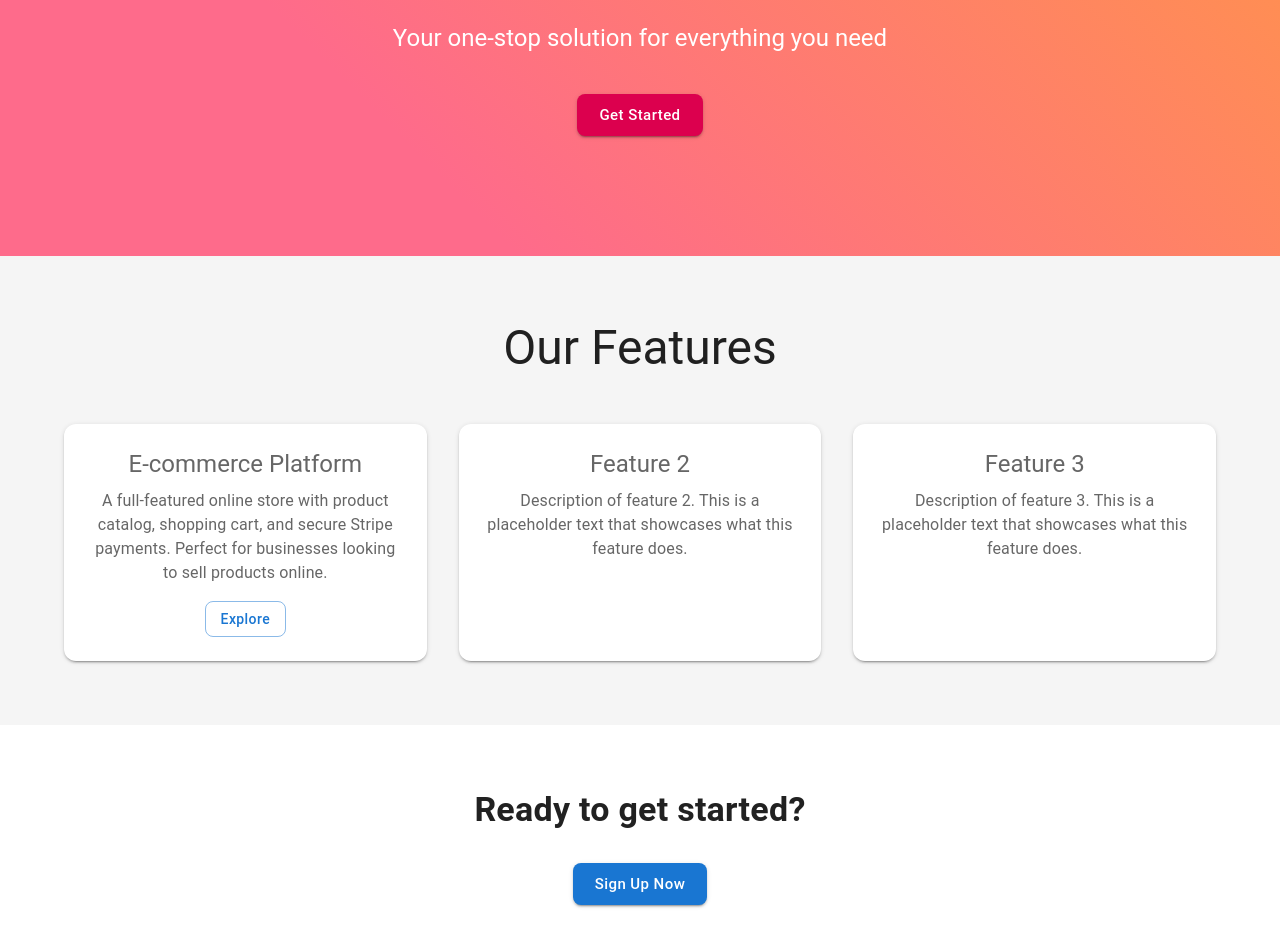
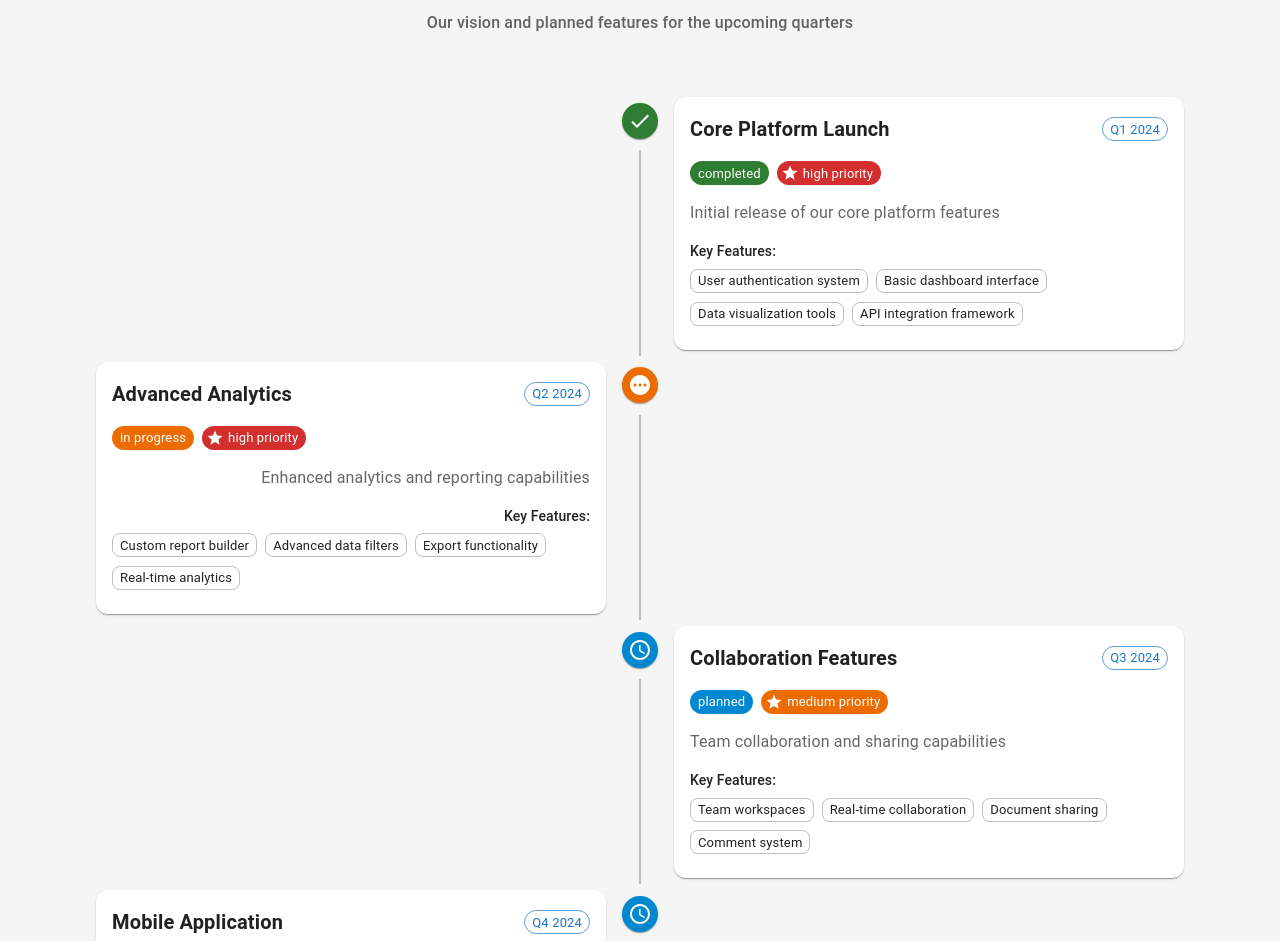
Before and after one commit to timone019/web-app-template, a React (Create React App) app: page /roadmap in a window 1280 px wide. Before the commit this address led to /. Shown: the part 260-1201 px from the top of the page. Built offline with nearby package versions, Linux system fonts and the light colour scheme.

Commit message:
footer: built out roadmap page

```diff
--- a/src/App.tsx
+++ b/src/App.tsx
@@ -20,6 +20,7 @@ import Checkout from './pages/Checkout';
 import OrderConfirmation from './pages/OrderConfirmation';
 import Pricing from './pages/Pricing';
 import Resources from './pages/Resources';
+import Roadmap from './pages/Roadmap';
 
 const App = () => {
   return (
@@ -138,6 +139,17 @@ const AppContent = () => {
                 </Box>
               }
             />
+            <Route
+              path="/roadmap"
+              element={
+                <Box sx={{ display: 'flex', flexDirection: 'column', minHeight: '100vh' }}>
+                  <Box sx={{ flex: 1, mt: 8 }}>
+                    <Roadmap />
+                  </Box>
+                  <Footer />
+                </Box>
+              }
+            />
             <Route path="*" element={<Navigate to="/" replace />} />
           </Routes>
         </Box>
--- a/src/components/Footer.tsx
+++ b/src/components/Footer.tsx
@@ -16,7 +16,7 @@ const Footer: React.FC = () => {
       { name: 'Features', href: '#' },
       { name: 'Pricing', href: '/pricing' },
       { name: 'Resources', path: '/resources' },
-      { name: 'Roadmap', href: '#' },
+      { name: 'Roadmap', path: '/roadmap' },
     ],
     company: [
       { name: 'About Us', href: '/about' },
--- /dev/null
+++ b/src/pages/Roadmap.tsx
@@ -0,0 +1,224 @@
+import React from 'react';
+import {
+  Container,
+  Typography,
+  Box,
+  Paper,
+  Stepper,
+  Step,
+  StepLabel,
+  StepContent,
+  Chip,
+  Grid,
+  Card,
+  CardContent,
+  useTheme,
+  useMediaQuery,
+} from '@mui/material';
+import {
+  Timeline,
+  TimelineItem,
+  TimelineSeparator,
+  TimelineConnector,
+  TimelineContent,
+  TimelineDot,
+} from '@mui/lab';
+import {
+  Check as CheckIcon,
+  Star as StarIcon,
+  Pending as PendingIcon,
+  Schedule as ScheduleIcon,
+} from '@mui/icons-material';
+
+interface RoadmapItem {
+  title: string;
+  description: string;
+  status: 'completed' | 'in-progress' | 'planned';
+  quarter: string;
+  features: string[];
+  priority: 'high' | 'medium' | 'low';
+}
+
+const roadmapData: RoadmapItem[] = [
+  {
+    title: 'Core Platform Launch',
+    description: 'Initial release of our core platform features',
+    status: 'completed',
+    quarter: 'Q1 2024',
+    features: [
+      'User authentication system',
+      'Basic dashboard interface',
+      'Data visualization tools',
+      'API integration framework',
+    ],
+    priority: 'high',
+  },
+  {
+    title: 'Advanced Analytics',
+    description: 'Enhanced analytics and reporting capabilities',
+    status: 'in-progress',
+    quarter: 'Q2 2024',
+    features: [
+      'Custom report builder',
+      'Advanced data filters',
+      'Export functionality',
+      'Real-time analytics',
+    ],
+    priority: 'high',
+  },
+  {
+    title: 'Collaboration Features',
+    description: 'Team collaboration and sharing capabilities',
+    status: 'planned',
+    quarter: 'Q3 2024',
+    features: [
+      'Team workspaces',
+      'Real-time collaboration',
+      'Document sharing',
+      'Comment system',
+    ],
+    priority: 'medium',
+  },
+  {
+    title: 'Mobile Application',
+    description: 'Native mobile applications for iOS and Android',
+    status: 'planned',
+    quarter: 'Q4 2024',
+    features: [
+      'Native iOS app',
+      'Native Android app',
+      'Offline functionality',
+      'Push notifications',
+    ],
+    priority: 'medium',
+  },
+  {
+    title: 'AI Integration',
+    description: 'Advanced AI-powered features and automation',
+    status: 'planned',
+    quarter: 'Q1 2025',
+    features: [
+      'Predictive analytics',
+      'Automated insights',
+      'Smart recommendations',
+      'Natural language processing',
+    ],
+    priority: 'high',
+  },
+];
+
+const getStatusColor = (status: string) => {
+  switch (status) {
+    case 'completed':
+      return 'success';
+    case 'in-progress':
+      return 'warning';
+    default:
+      return 'info';
+  }
+};
+
+const getStatusIcon = (status: string) => {
+  switch (status) {
+    case 'completed':
+      return <CheckIcon />;
+    case 'in-progress':
+      return <PendingIcon />;
+    default:
+      return <ScheduleIcon />;
+  }
+};
+
+const getPriorityColor = (priority: string) => {
+  switch (priority) {
+    case 'high':
+      return 'error';
+    case 'medium':
+      return 'warning';
+    default:
+      return 'info';
+  }
+};
+
+const Roadmap = () => {
+  const theme = useTheme();
+  const isMobile = useMediaQuery(theme.breakpoints.down('sm'));
+
+  return (
+    <Container maxWidth="lg" sx={{ py: 8 }}>
+      <Box sx={{ mb: 6, textAlign: 'center' }}>
+        <Typography variant="h3" component="h1" gutterBottom>
+          Product Roadmap
+        </Typography>
+        <Typography variant="subtitle1" color="text.secondary">
+          Our vision and planned features for the upcoming quarters
+        </Typography>
+      </Box>
+
+      <Timeline position={isMobile ? 'right' : 'alternate'}>
+        {roadmapData.map((item, index) => (
+          <TimelineItem key={index}>
+            <TimelineSeparator>
+              <TimelineDot color={getStatusColor(item.status)}>
+                {getStatusIcon(item.status)}
+              </TimelineDot>
+              {index < roadmapData.length - 1 && <TimelineConnector />}
+            </TimelineSeparator>
+            <TimelineContent>
+              <Card>
+                <CardContent>
+                  <Box sx={{ mb: 2, display: 'flex', justifyContent: 'space-between', alignItems: 'center' }}>
+                    <Typography variant="h6" component="h2">
+                      {item.title}
+                    </Typography>
+                    <Chip
+                      label={item.quarter}
+                      size="small"
+                      color="primary"
+                      variant="outlined"
+                    />
+                  </Box>
+                  <Box sx={{ mb: 2, display: 'flex', gap: 1 }}>
+                    <Chip
+                      label={item.status.replace('-', ' ')}
+                      size="small"
+                      color={getStatusColor(item.status)}
+                    />
+                    <Chip
+                      icon={<StarIcon />}
+                      label={`${item.priority} priority`}
+                      size="small"
+                      color={getPriorityColor(item.priority)}
+                    />
+                  </Box>
+                  <Typography color="text.secondary" paragraph>
+                    {item.description}
+                  </Typography>
+                  <Box sx={{ mt: 2 }}>
+                    <Typography variant="subtitle2" gutterBottom>
+                      Key Features:
+                    </Typography>
+                    <Grid container spacing={1}>
+                      {item.features.map((feature, featureIndex) => (
+                        <Grid item key={featureIndex}>
+                          <Chip
+                            label={feature}
+                            size="small"
+                            variant="outlined"
+                            sx={{ borderRadius: 1 }}
+                          />
+                        </Grid>
+                      ))}
+                    </Grid>
+                  </Box>
+                </CardContent>
+              </Card>
+            </TimelineContent>
+          </TimelineItem>
+        ))}
+      </Timeline>
+    </Container>
+  );
+};
+
+export default Roadmap;
```
